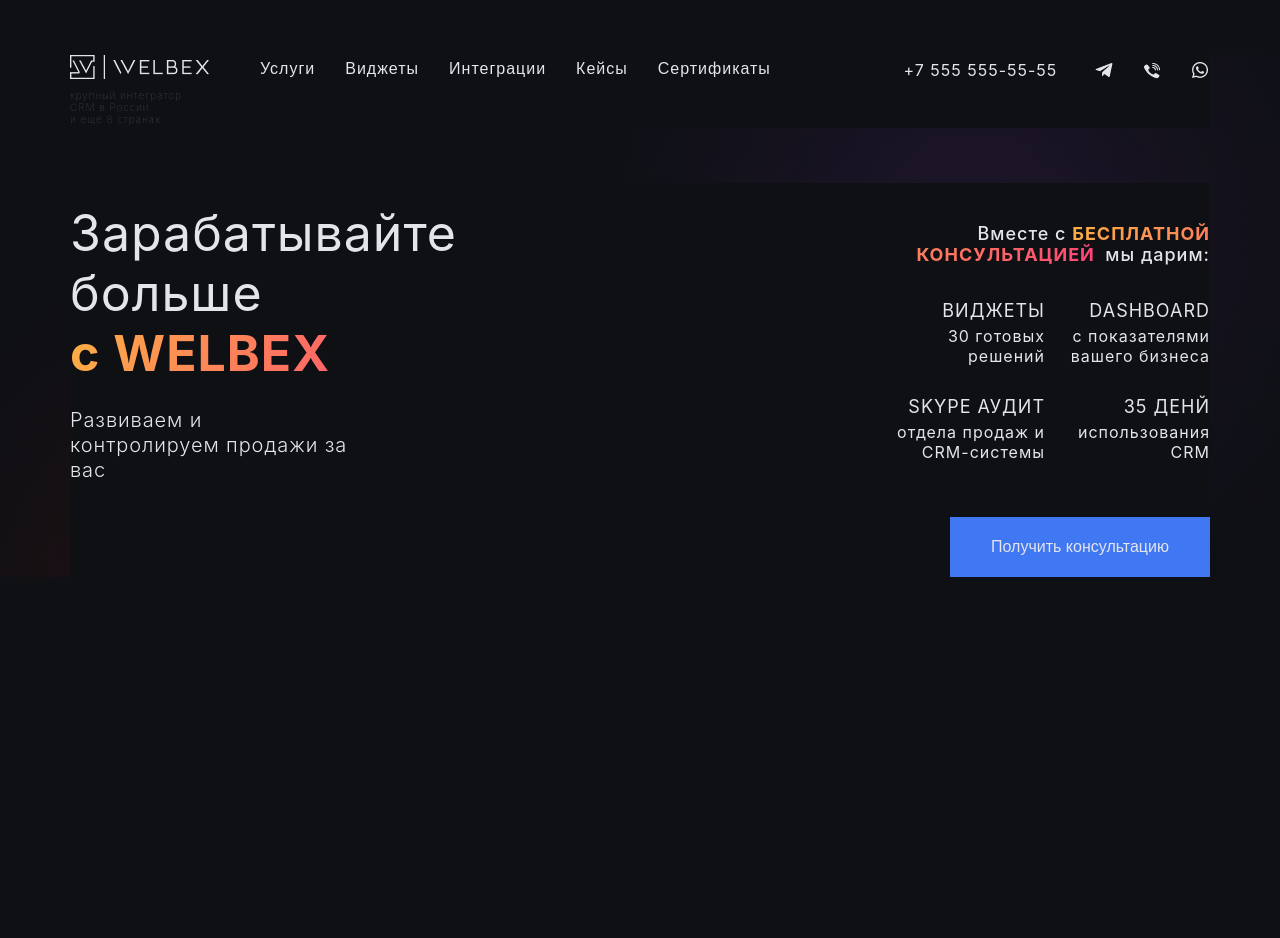
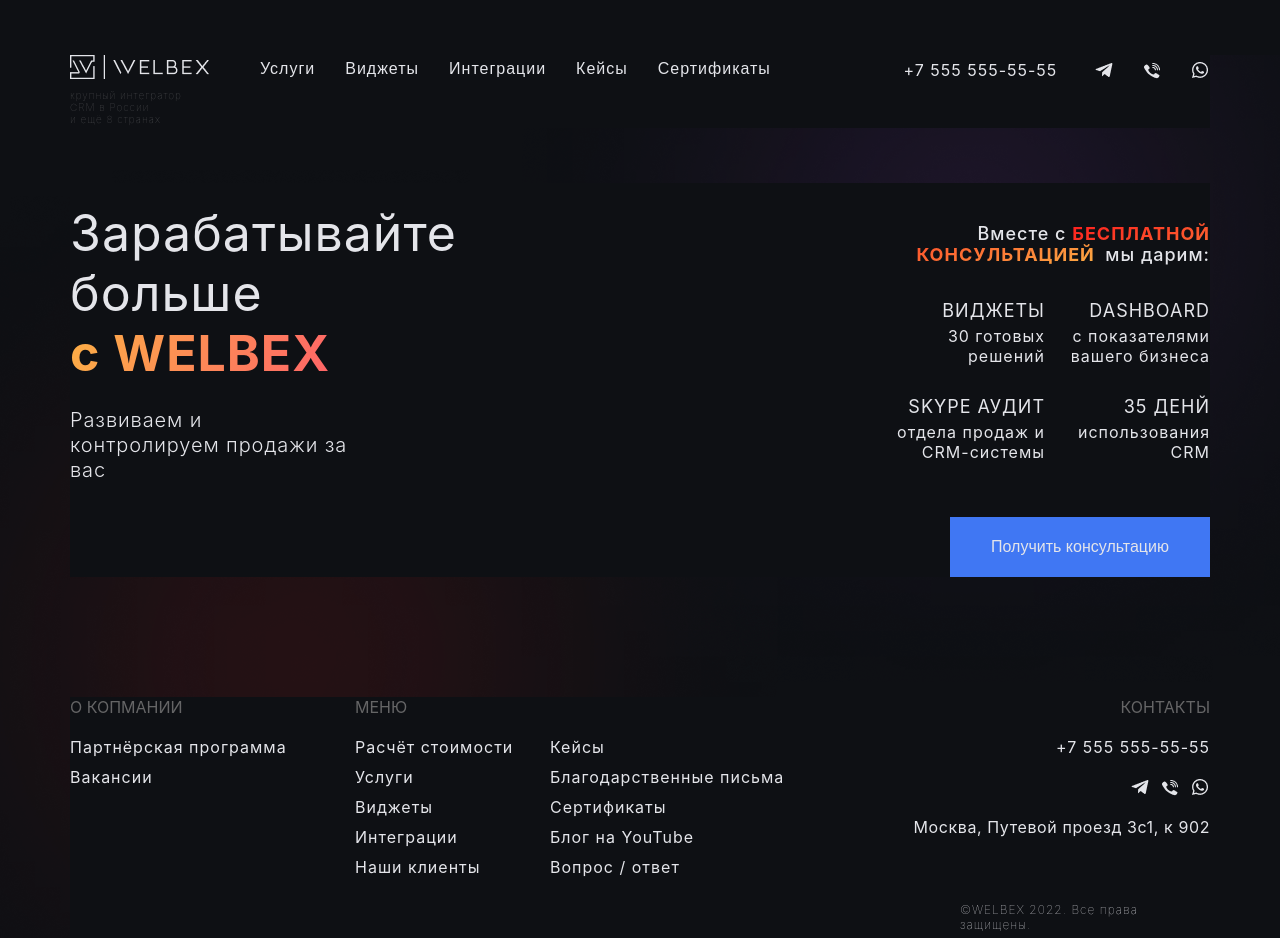
Before and after one commit to Yury-Odinson/welbex, a React (Create React App) app: page / in a window 1280 px wide. Shown: the top 938 px of the page. Before the commit the page ends 800 px from the top, so only its background shows below. Built offline with nearby package versions, Linux system fonts and the light colour scheme.

Commit message:
feat: footer

```diff
--- a/src/App.tsx
+++ b/src/App.tsx
@@ -1,4 +1,5 @@
 import { Body } from "./components/Body";
+import { Footer } from "./components/Footer";
 import { Header } from "./components/Header";
 
 function App() {
@@ -7,6 +8,7 @@
       <div className="wrapper">
         <Header />
         <Body />
+        <Footer />
       </div>
     </div>
   );
--- /dev/null
+++ b/src/components/Footer.tsx
@@ -0,0 +1,51 @@
+export const Footer = () => {
+    return (
+        <div className="footer">
+
+            <div className="footer-col">
+                <div className="col1-title col__title">О КОПМАНИИ</div>
+                <div className="footer-col-items">
+                    <a href="/" className="footer__linkItem">Партнёрская программа</a>
+                    <a href="/" className="footer__linkItem">Вакансии</a>
+                </div>
+            </div>
+
+            <div className="footer-col">
+                <div className="col2-title col__title">МЕНЮ</div>
+                <div className="footer-col-items">
+                    <a href="/" className="footer__linkItem">Расчёт стоимости</a>
+                    <a href="/" className="footer__linkItem">Услуги</a>
+                    <a href="/" className="footer__linkItem">Виджеты</a>
+                    <a href="/" className="footer__linkItem">Интеграции</a>
+                    <a href="/" className="footer__linkItem">Наши клиенты</a>
+                    <a href="/" className="footer__linkItem">Кейсы</a>
+                    <a href="/" className="footer__linkItem">Благодарственные письма</a>
+                    <a href="/" className="footer__linkItem">Сертификаты</a>
+                    <a href="/" className="footer__linkItem">Блог на YouTube</a>
+                    <a href="/" className="footer__linkItem">Вопрос / ответ</a>
+                </div>
+            </div>
+
+            <div className="footer-col">
+                <div className="col3-title col__title">КОНТАКТЫ</div>
+                <div className="footer-col-items">
+                    <a className="header-contacts__phone" href="tel:+7 555 555-55-55">+7 555 555-55-55</a>
+                    <div className="footer-contacts-buttons">
+                        <button className="header-contacts__button img-telegram" />
+                        <button className="header-contacts__button img-phone" />
+                        <button className="header-contacts__button img-whatsapp" />
+                    </div>
+
+                    <p className="footer-contacts__address">Москва, Путевой проезд 3c1, к 902</p>
+                </div>
+            </div>
+
+            <div className="footer-copyright">
+                <p className="footer-copyright__text">©WELBEX 2022. Все права защищены.</p>
+                <p className="footer-copyright__link">
+                    <a href="/">Политика конфиденциальности</a>
+                </p>
+            </div>
+        </div>
+    )
+}
--- a/src/index.css
+++ b/src/index.css
@@ -48,7 +48,6 @@
 .wrapper {
   margin: 0 auto;
   max-width: 1140px;
-  /* height: 1000px; */
   background-color: #00000000;
 }
 
@@ -129,15 +128,11 @@
   display: flex;
   justify-content: space-between;
   width: 100%;
-  /* height: 700px; */
-  /* border: 1px solid red; */
-
 }
 
 .first-col,
 .second-col {
   max-width: 400px;
-  /* border: 1px solid red; */
 }
 
 .first-col__title,
@@ -159,6 +154,10 @@
   background-image: linear-gradient(115deg, #FCB045, #FF3F78);
 }
 
+.second-col__span {
+  background-image: linear-gradient(-20deg, #FCB045, #FD1D1D);
+}
+
 .first-col__tagline {
   margin-top: 25px;
   width: 70%;
@@ -169,7 +168,6 @@
 }
 
 .second-col {
-  /* border: 1px solid red; */
   margin: 40px 0 0;
 }
 
@@ -182,7 +180,6 @@
   font-weight: 500;
   text-align: right;
   letter-spacing: 1px;
-  /* border: 1px solid red; */
 }
 
 .second-col-row {
@@ -198,7 +195,6 @@
 
 .second-col-cell {
   width: 50%;
-  /* border: 1px solid red; */
 }
 
 .second-col-cell__title {
@@ -218,3 +214,72 @@
   height: 60px;
   font-size: 16px;
 }
+
+.footer {
+  margin: 120px 0;
+  display: grid;
+  grid-template-columns: 25% 40% 35%;
+  grid-column-gap: 0px;
+  grid-row-gap: 0px;
+}
+
+.footer-col {
+  display: flex;
+  flex-direction: column;
+  gap: 20px;
+}
+
+.footer-col-items {
+  display: flex;
+  flex-direction: column;
+  flex-wrap: wrap;
+  gap: 10px;
+  max-height: 150px;
+  letter-spacing: 1px;
+}
+
+.footer-col:nth-last-child(2) {
+  margin-left: auto;
+  margin-right: 0;
+  text-align: right;
+}
+
+.footer-contacts-buttons {
+  margin-top: 10px;
+  margin-left: auto;
+  margin-right: 0;
+  display: flex;
+  gap: 10px;
+}
+
+.footer-contacts__address {
+  margin-top: 10px;
+  letter-spacing: 0.6px;
+}
+
+.col__title {
+  color: #656566;
+}
+
+.footer-copyright {
+  grid-area: 3 / 1 / 4 / 4;
+  margin-top: 20px;
+  margin-left: auto;
+  margin-right: 0;
+  max-width: 250px;
+  flex-wrap: wrap;
+}
+
+.footer-copyright>* {
+  margin-top: 5px;
+  font-size: 12px;
+  letter-spacing: 1px;
+  font-weight: 100;
+}
+
+.footer-copyright__link {
+  margin-left: auto;
+  margin-right: 0;
+  text-decoration: underline;
+  text-align: right;
+}
```
